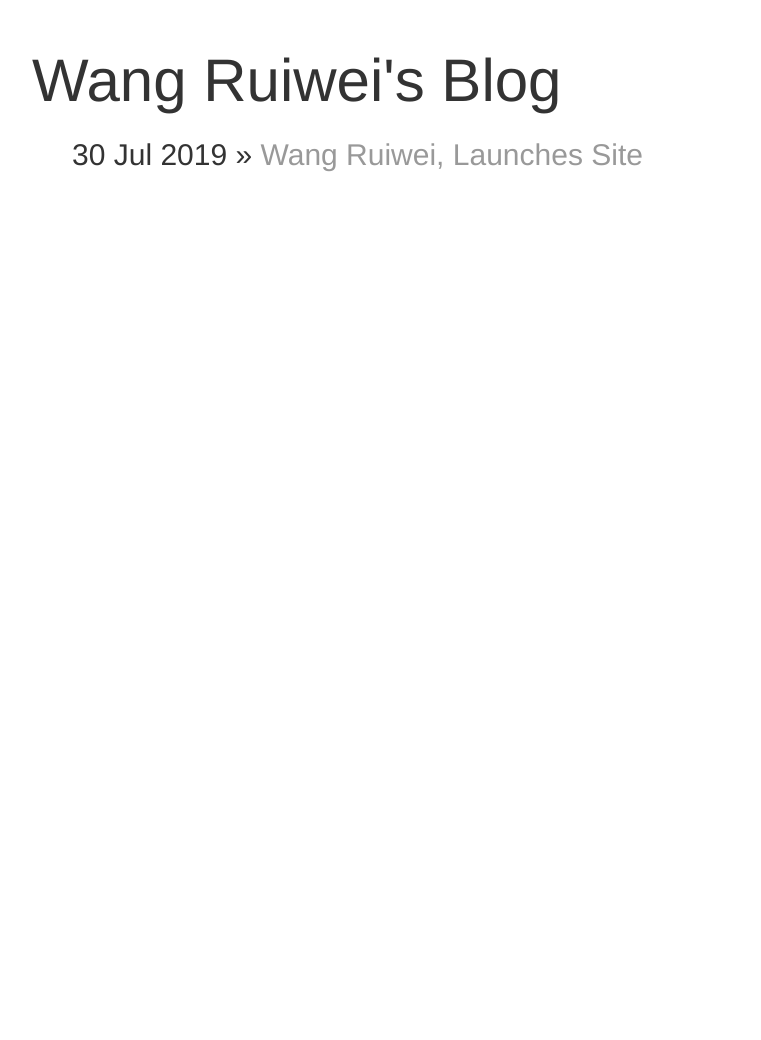
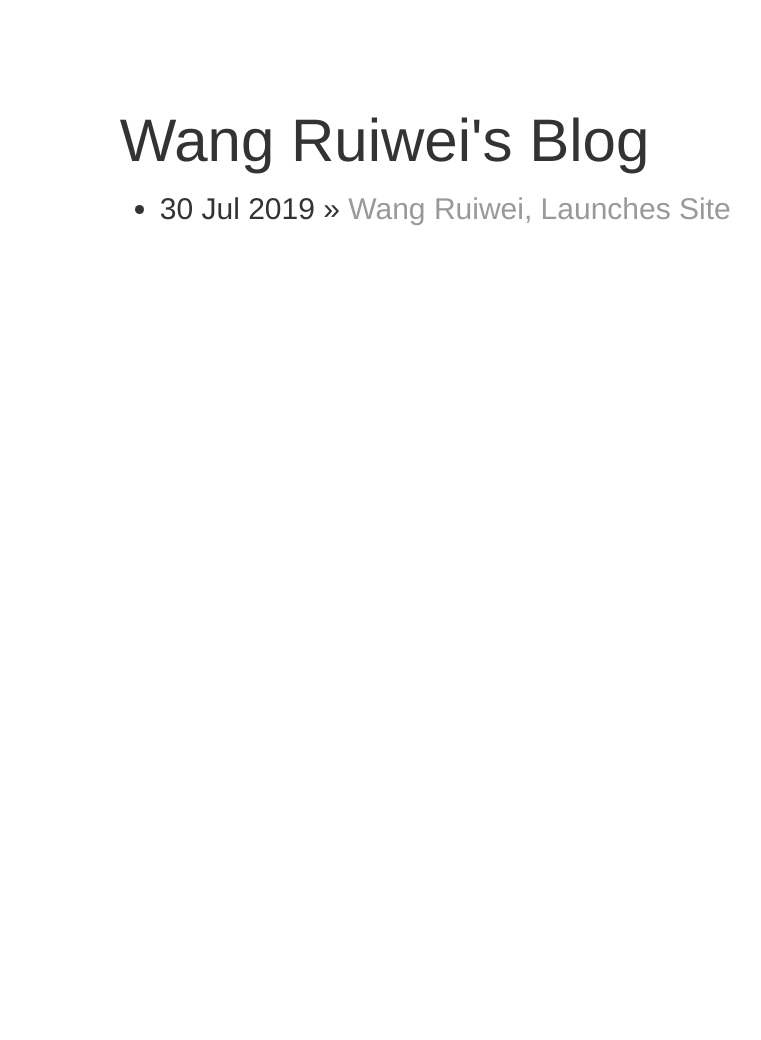
Before and after one commit to WangRuiwei/WangRuiwei.github.io, a Jekyll site: the page built from blog/index.html, in a window 1280 px wide. Shown: the whole page, without its empty margins (147-908 px from the left). Built offline with Jekyll 4.4.1, drawn with Linux system fonts in a browser that asks for light colours; after the commit the page ends 900 px from its top, so only the background shows below that.

Commit message:
Update main.css

```diff
--- a/css/main.css
+++ b/css/main.css
@@ -46,58 +46,20 @@
 }
 
 
-.container{
-  padding-left: 100px;
-  padding-right: 15px;
-  min-width: 1170px;
-  margin-right:auto;
-  margin-left:auto
-}
+body { margin: 60px auto; width: 70%; }
 
-.WebContainer{
-    width:100%;
-    min-width:1000px;
-    height:auto;
-}
+a { text-decoration: none; color: #999; }
+a:hover { text-decoration: underline; }
 
-nav ul, footer ul {
-    font-family:'Helvetica', 'Arial', 'Sans-Serif';
-    padding: 0px;
-    list-style: none;
-    font-weight: bold;
-}
-nav ul li, footer ul li {
-    display: inline;
-    margin-right: 20px;
-}
-a {
-    text-decoration: none;
-    color: #999;
-}
-a:hover {
-    text-decoration: underline;
-}
-h1 {
-    font-size: 3em;
-    font-family:'Helvetica', 'Arial', 'Sans-Serif';
-}
-p {
-    font-size: 1.5em;
-    line-height: 1.4em;
-    color: #333;
-}
-footer {
-    border-top: 1px solid #d5d5d5;
-    font-size: .8em;
-}
+p, ul { font-size: 1.5em; line-height: 1.4em; color: #333; }
 
-ul.posts {
-    margin: 20px auto 40px;
-    font-size: 1.5em;
-}
+h1, h2, h3, h4 { font-family: 'Helvetica', 'Arial', 'Sans-Serif'; }
+h1 { font-size: 3em;  }
+h2 { font-size: 2.7em; }
+h3 { font-size: 2.3em; }
+h4 { font-size: 1.9em; }
 
-ul.posts li {
-    list-style: none;
-}
+nav ul, footer ul { font-size: 1em; font-family: 'Helvetica', 'Arial', 'Sans-Serif'; padding: 0px; list-style: none; font-weight: bold; }
+nav ul li, footer ul li { display: inline; margin-right: 20px; }
 
-div { width: 100%; height: 100%; min-width: 1000px; min-height: 1000px;}
+footer { border-top: 1px solid #d5d5d5; font-size: .8em; }
```
